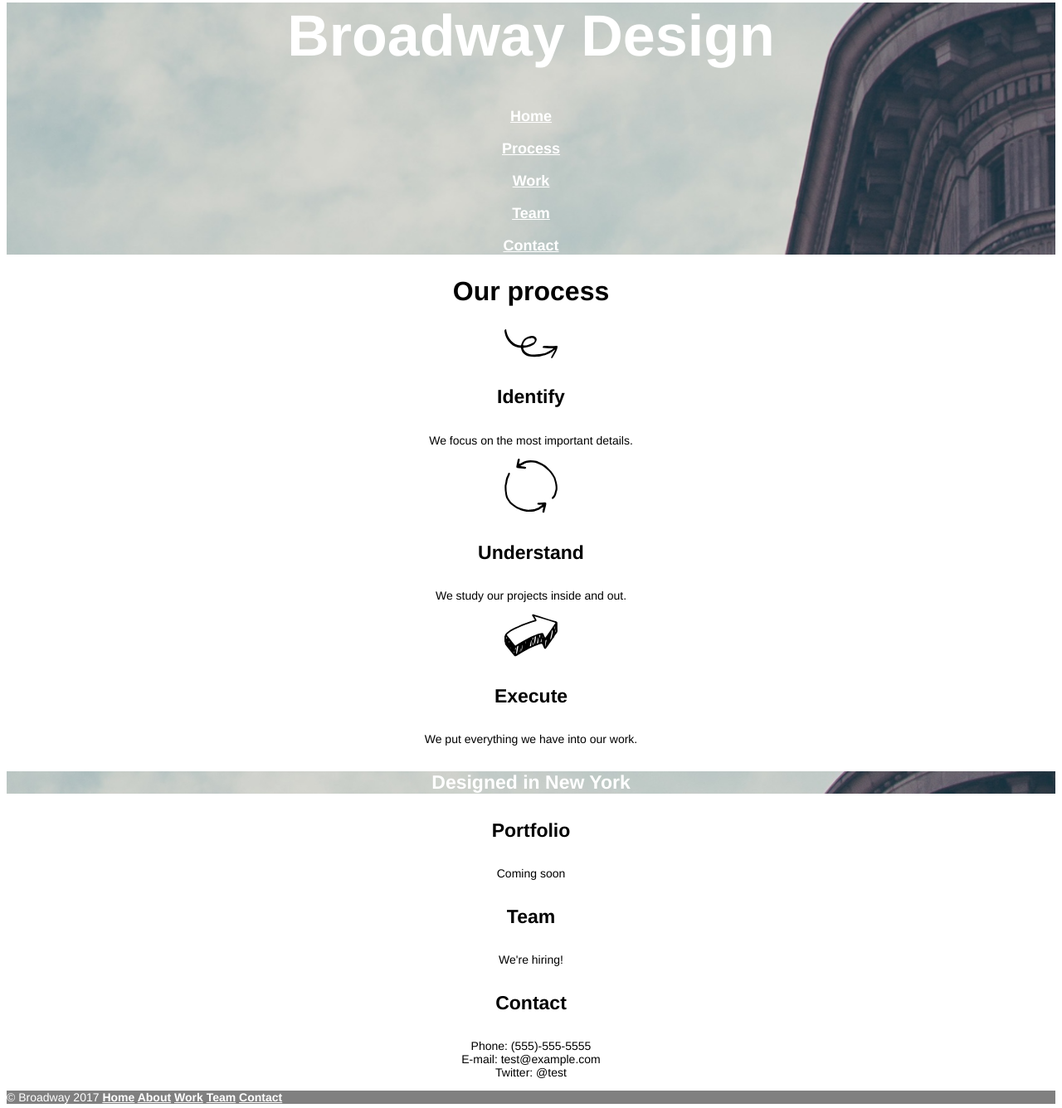
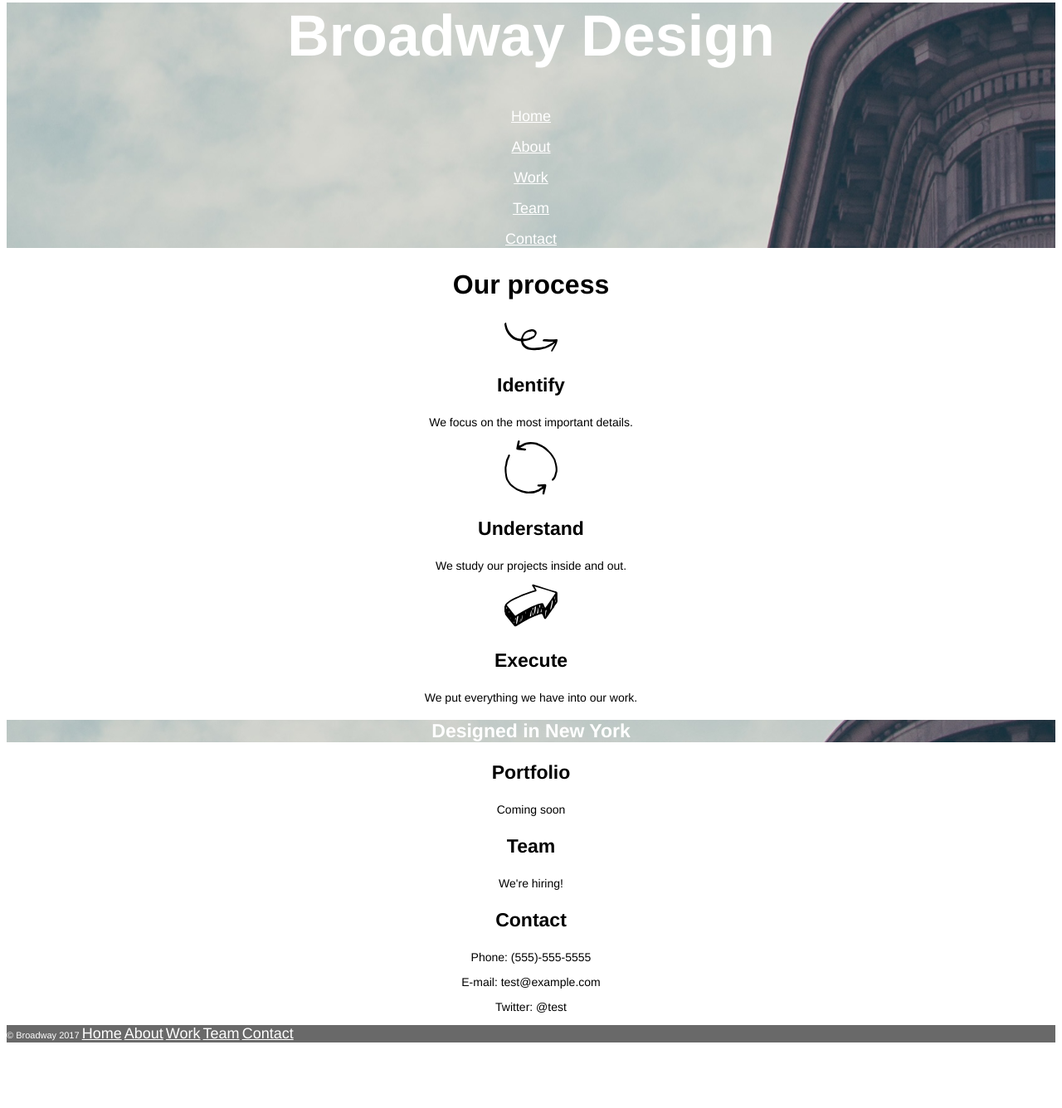
Before and after one commit to S73S/Broadway, a plain HTML site: page index.html in a window 1280 px wide. Shown: the part 44-1380 px from the top of the page at 83% size. After the commit the page ends 1312 px from the top, so only its background shows below. Drawn offline with Linux system fonts and the light colour scheme.

Commit message:
Final changes after reviewing solution

```diff
--- a/index.html
+++ b/index.html
@@ -6,57 +6,63 @@
     <link href="./resources/css/style.css" type="text/css" rel="stylesheet">
   </head>
   <body>
-<div class="Header">
+<div class="NewYork">
+  <h1>Broadway Design</h1>
 
-  <h1>Broadway Design</h1>
-  <nav id="Home">
-<h3>Home</h3>
-  </nav>
-  <nav id="About">
-<h3>Process</h3>
-  </nav>
-  <nav id="Work">
-<h3>Work</h3>
-  </nav>
-  <nav id="Team">
-<h3>Team</h3>
-  </nav>
-  <nav id="Contact">
-<h3>Contact</h3>
-  </nav>
-
+  <p><a class="Navigation" href="#">Home</a></p>
+  <p><a class="Navigation" href="#About">About</a></p>
+  <p><a class="Navigation" href="#Work">Work</a></p>
+  <p><a class="Navigation" href="#Team">Team</a></p>
+  <p><a class="Navigation" href="#Contact">Contact</a></p>
 </div>
 
+
+
+<div class="supporting" id="About">
   <h2>Our process</h2>
-  <p>
     <img src="resources/images/identify.svg" />
-  </p>
-  <h4>Identify</h4>
+    <h3>Identify</h3>
     <p>We focus on the most important details.</p>
-    <p>
     <img src="resources/images/understand.svg" />
-  </p>
-  <h4>Understand</h4>
+    <h3>Understand</h3>
     <p>We study our projects inside and out.</p>
-  <p>
     <img src="resources/images/execute.svg" />
-</p>
-<h4>Execute</h4>
+    <h3>Execute</h3>
     <p>We put everything we have into our work.</p>
+</div>
+
+
+
 <div class="NewYork">
-  <h4>Designed in New York</h4>
+  <h2>Designed in New York</h2>
 </div>
-<h4>Portfolio</h4>
+
+
+
+<div class="supporting" id="Work">
+<h3>Portfolio</h3>
 <p>Coming soon</p>
-<h4>Team</h4>
+</div>
+
+<div class="supporting" id="Team">
+<h3>Team</h3>
 <p>We're hiring!</p>
-<h4>Contact</h4>
-<p>
-  Phone: (555)-555-5555 <br /> E-mail: test@example.com <br />
-  Twitter: @test
-</p>
-<div>
-  <p class="Footer">© Broadway 2017 <strong> <a class="Footer" href="#Home">Home</a> <a class="Footer" href="#About">About</a> <a class="Footer" href="#Work">Work</a> <a class="Footer" href="#Team">Team</a> <a class="Footer" href="#Contact">Contact</a> </strong></span></p>
 </div>
+
+<div class="supporting" id="Contact">
+  <h3>Contact</h3>
+  <p>Phone: (555)-555-5555</p>  <p>E-mail: test@example.com</p>
+  <p>Twitter: @test</p>
+</div>
+
+<div class="Footer">
+  <p>© Broadway 2017
+  <a class="Navigation" href="#">Home</a>
+  <a class="Navigation" href="#About">About</a>
+  <a class="Navigation" href="#Work">Work</a>
+  <a class="Navigation" href="#Team">Team</a>
+  <a class="Navigation" href="#Contact">Contact</a> </p>
+</div>
+
   </body>
 </html>
--- a/resources/css/style.css
+++ b/resources/css/style.css
@@ -1,40 +1,51 @@
 body {
-  text-align: center;
   font-family: Helvetica;
 }
-h1 {
-  font-size: 70px;
+
+h1,
+h2,
+h3 {
   font-weight: bold;
+  }
+
+.NewYork {
+  background-image: url(../images/the-flatiron-building.png);
+  text-align: center;
   color: white;
+  }
+
+.NewYork h1 {
+font-size: 70px;
 }
-.Header {
-  background: url(../images/the-flatiron-building.png);
-  background-size: cover;
+
+.Navigation {
+    color: white;
+    font-size: 18px;
 }
-h3 {
-  font-size: 18px;
-  text-decoration: underline;
+
+.supporting {
+  text-align: center;
+}
+
+.supporting h2 {
+  font-size: 32px;
+}
+
+.supporting h3 {
+font-size: 23px
+}
+
+.supporting p {
+font-size: 14px
+}
+
+.NewYork h2 {
+  font-size: 23px;
+}
+
+.Footer {
   color: white;
+  background-color: dimgrey;
+  font-size: 11px;
+  text-align: left;
 }
-h2 {
-  font-size: 32px;
-  font-weight: bold;
-}
-p {
-  font-size: 14px;
-}
-h4 {
-  font-size: 23px;
-  font-weight: bold;
-}
-.NewYork {
-  font-size: 23px;
-  font-weight: bold;
-  color: white;
-  background: url(../images/the-flatiron-building.png);
-}
-.Footer {
-  text-align: left;
-  color: white;
-  background: grey;
-}
```
Lines whose indentation alone changed are shown as unchanged.
